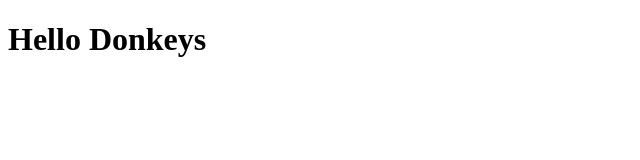
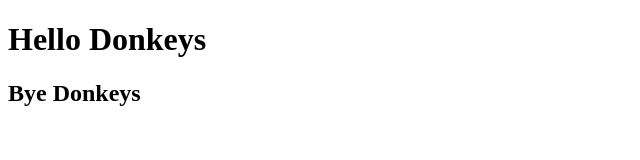
Before and after one commit to thomasbetend/githubChallenge1, a plain HTML site: page index.html in a window 1280 px wide. Shown: the whole page, without its empty margins (0-640 px from the left). Drawn offline with Linux system fonts and the light colour scheme.

Commit message:
changement de h2

```diff
--- a/index.html
+++ b/index.html
@@ -8,6 +8,6 @@
 </head>
 <body>
     <h1>Hello Donkeys</h1>
-
+    <h2>Bye Donkeys</h2>
 </body>
 </html>
```
